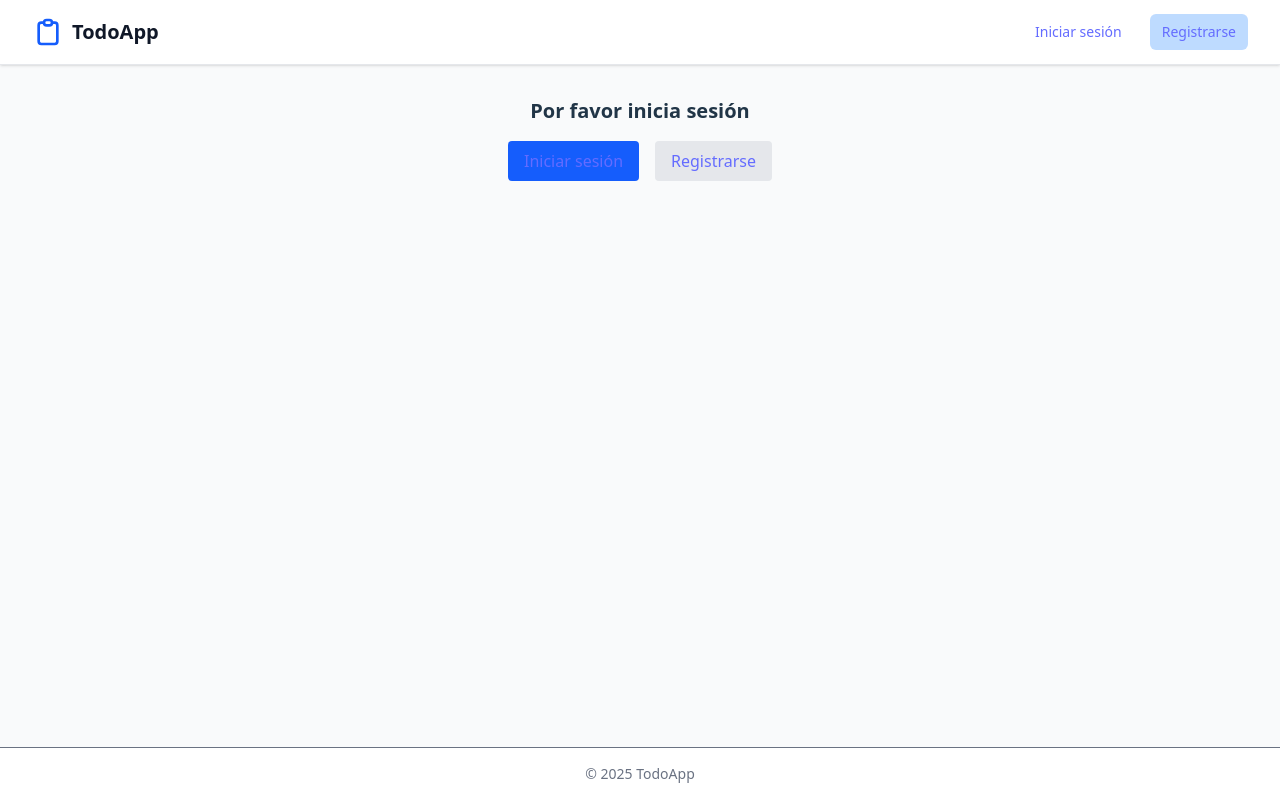
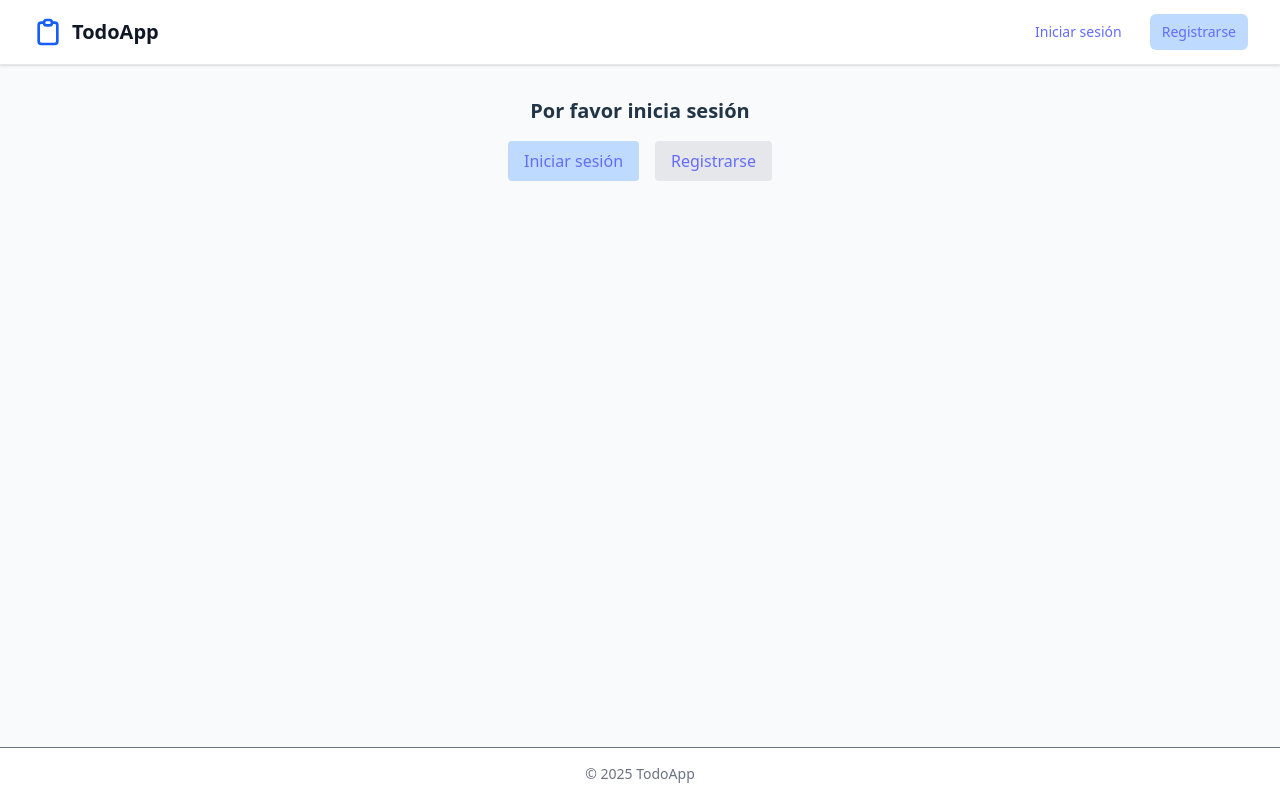
Before and after one commit to Lexa0x/todo-app, a React (Vite) app in the folder frontend/: page / in a window 1280 px wide. Built offline with nearby package versions, Linux system fonts and the light colour scheme.

Commit message:
cambios esteticos

```diff
--- a/frontend/src/components/tasks/TaskForm.jsx
+++ b/frontend/src/components/tasks/TaskForm.jsx
@@ -90,7 +90,7 @@ export default function TaskForm({ onSubmit, editTask, onCancelEdit }) {
           <motion.button
             type="button"
             onClick={onCancelEdit}
-            className="flex-1 py-2 px-4 border border-gray-300 rounded-md shadow-sm text-sm font-medium text-gray-700 bg-white hover:bg-gray-50 focus:outline-none focus:ring-2 focus:ring-offset-2 focus:ring-blue-500"
+            className="flex-1 py-2 px-4 border border-gray-300 rounded-md shadow-sm text-gray font-medium text-gray-700 bg-white hover:bg-gray-50 focus:outline-none focus:ring-2 focus:ring-offset-2 focus:ring-blue-500"
             whileHover={{ scale: 1.02 }}
             whileTap={{ scale: 0.98 }}
           >
@@ -100,7 +100,7 @@ export default function TaskForm({ onSubmit, editTask, onCancelEdit }) {
 
         <motion.button
           type="submit"
-          className={`flex-1 py-2 px-4 border border-transparent rounded-md shadow-sm text-sm font-medium text-white focus:outline-none focus:ring-2 focus:ring-offset-2 focus:ring-blue-500 ${
+          className={`flex-1 py-2 px-4 border border-transparent rounded-md shadow-sm text-sm font-medium text-gray focus:outline-none focus:ring-2 focus:ring-offset-2 focus:ring-blue-500 ${
             editTask ? 'bg-green-600 hover:bg-green-700' : 'bg-blue-600 hover:bg-blue-700'
           }`}
           whileHover={{ scale: 1.02 }}
--- a/frontend/src/pages/Home.jsx
+++ b/frontend/src/pages/Home.jsx
@@ -106,7 +106,7 @@ export default function Home() {
         <div className="flex justify-center space-x-4">
           <Link
             to="/login"
-            className="px-4 py-2 bg-blue-600 text-white rounded hover:bg-blue-700 transition-colors"
+            className="px-4 py-2 bg-blue-200 text-white rounded hover:bg-blue-300 transition-colors"
           >
             Iniciar sesión
           </Link>
```
